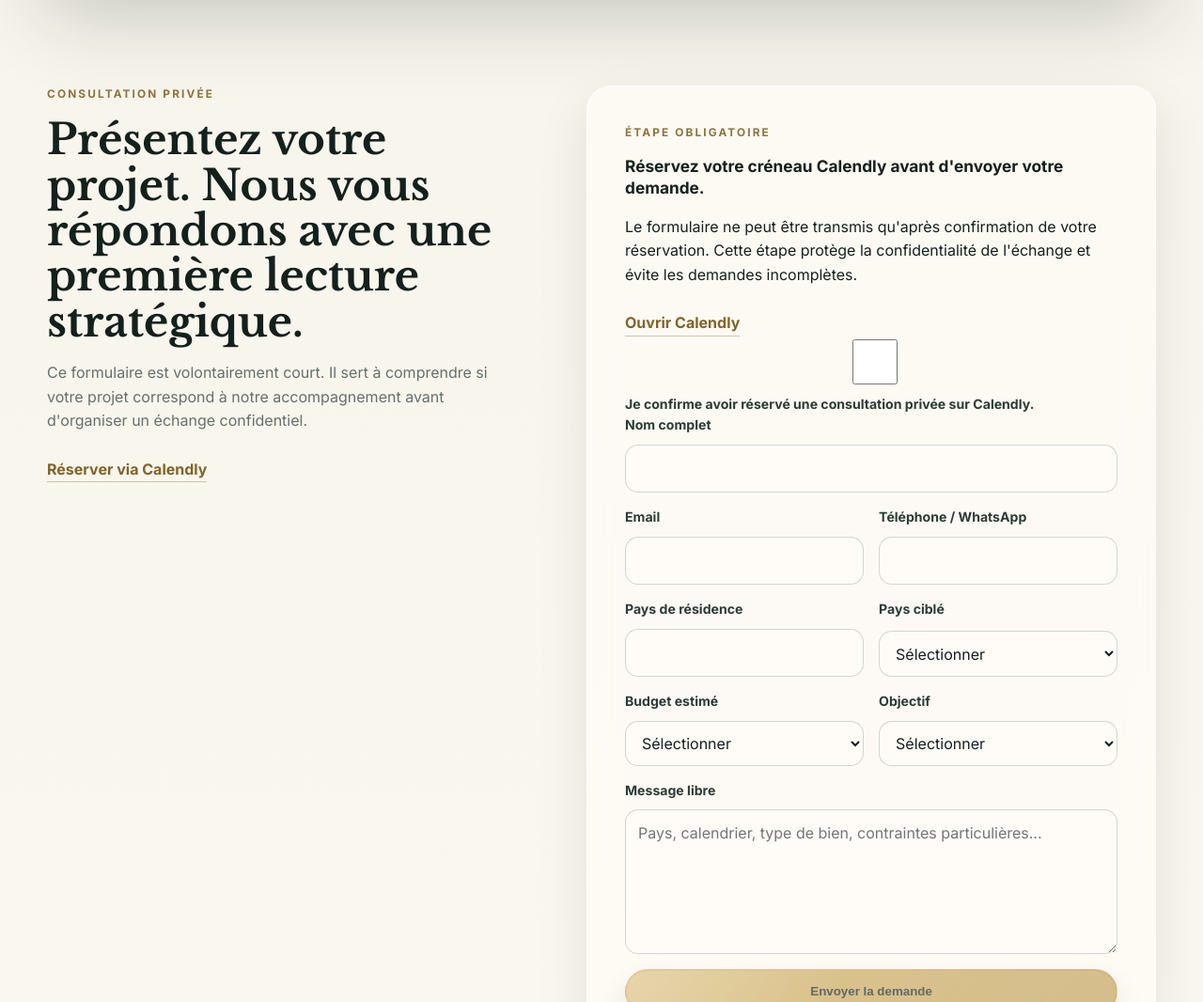
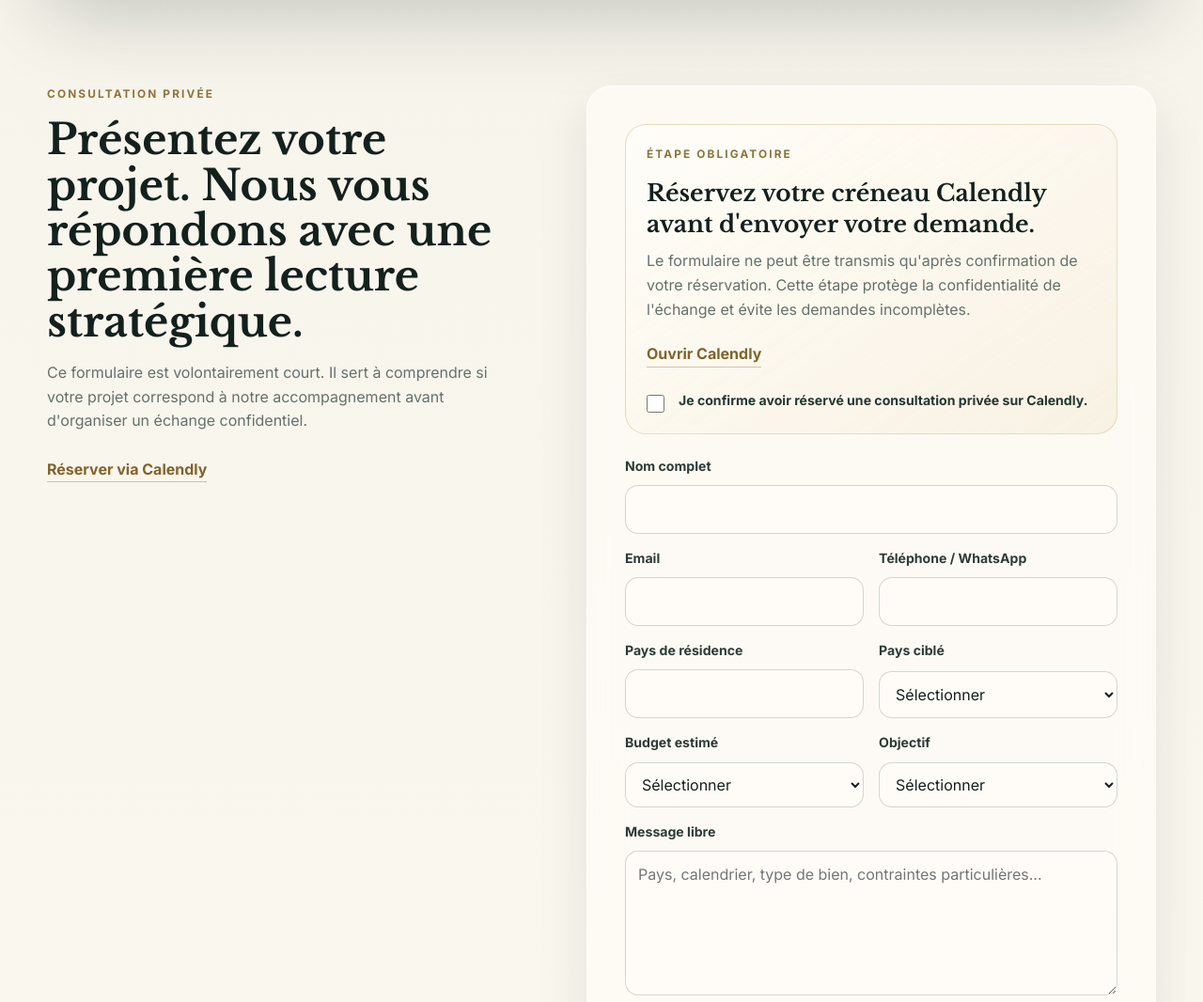
Before and after one commit to 02medmo-gif/atlas-estate-advisory, a website: page index.html in a window 1280 px wide. Shown: the part 5380-6446 px from the top of the page at 94% size. Drawn offline with nearby package versions, Linux system fonts and the light colour scheme.

Commit message:
Style Calendly booking gate

```diff
--- a/modern.css
+++ b/modern.css
@@ -356,6 +356,54 @@ nav a:hover::after,
   backdrop-filter: blur(16px);
 }
 
+.booking-gate {
+  margin-bottom: 24px;
+  padding: 22px;
+  border: 1px solid rgba(197, 162, 91, .34);
+  border-radius: 22px;
+  background: linear-gradient(145deg, rgba(255, 253, 248, .92), rgba(244, 235, 215, .58));
+  box-shadow: inset 0 1px 0 rgba(255, 255, 255, .55);
+}
+
+.booking-gate h3 {
+  margin-bottom: 10px;
+  font-family: var(--serif);
+  font-size: clamp(1.2rem, 2vw, 1.55rem);
+}
+
+.booking-gate p:not(.eyebrow) {
+  margin: 0 0 12px;
+  color: var(--muted);
+}
+
+.calendly-inline-link {
+  margin-bottom: 16px;
+}
+
+.checkbox-field {
+  display: grid;
+  grid-template-columns: 22px 1fr;
+  gap: 12px;
+  align-items: start;
+  margin-top: 10px;
+  color: #263730;
+  cursor: pointer;
+}
+
+.checkbox-field input {
+  width: 19px;
+  height: 19px;
+  min-height: 19px;
+  padding: 0;
+  margin: 3px 0 0;
+  accent-color: var(--gold);
+  cursor: pointer;
+}
+
+.checkbox-field span {
+  line-height: 1.45;
+}
+
 input,
 select,
 textarea {
@@ -457,3 +505,10 @@ textarea:focus {
     min-height: 300px;
   }
 }
+
+.form-button:disabled {
+  opacity: .54;
+  cursor: not-allowed;
+  transform: none !important;
+  box-shadow: none;
+}
```
